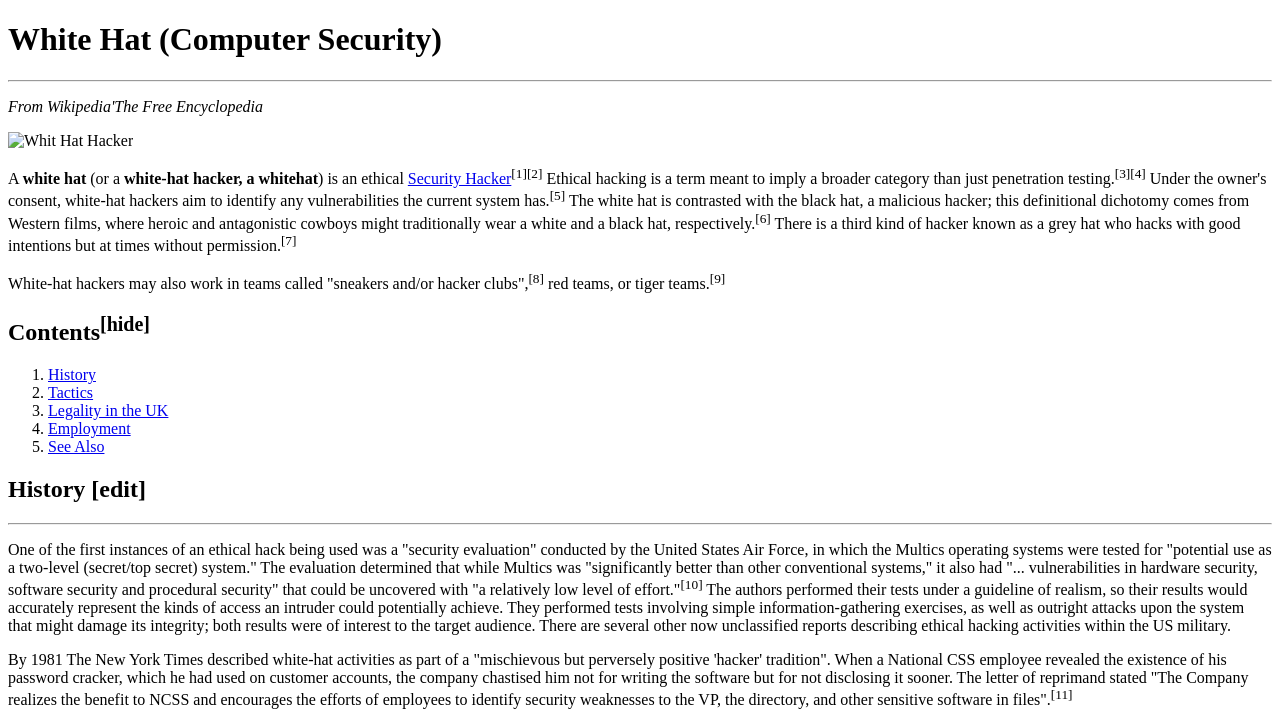
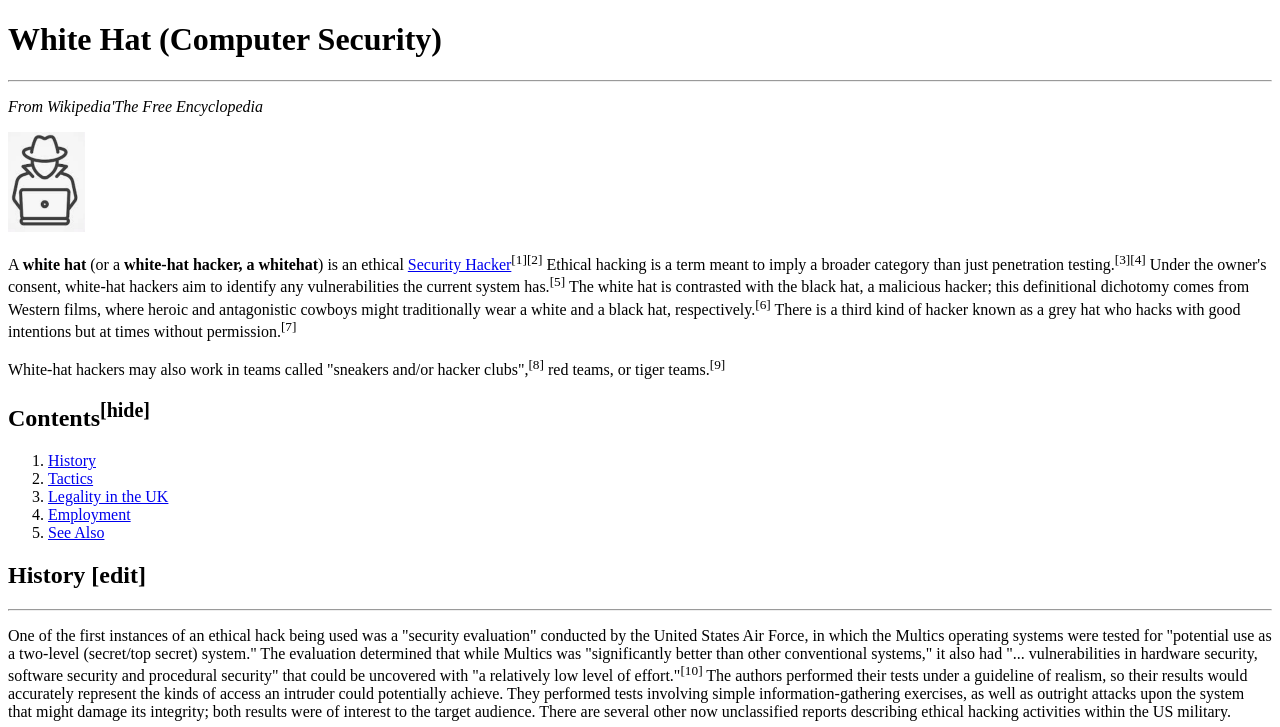
Before and after one commit to rabroking/deepak, a plain HTML site: page index.html in a window 1280 px wide. Shown: the top 727 px of the page. Drawn offline with Linux system fonts and the light colour scheme.

Commit message:
Update index.html

```diff
--- a/index.html
+++ b/index.html
@@ -20,7 +20,7 @@
     <!-- header ends -->
     <main>
         <p><em>From Wikipedia'The Free Encyclopedia</em></p>
-        <img src="C:\Users\mirad\OneDrive\Documents\WEB DEVELOPMENT COURSE\my cool w\images\hacker.png" alt="Whit Hat Hacker" height="100" >
+        <img src="https://github.com/rabroking/deepak/blob/main/Screenshot%20(14).png" alt="Whit Hat Hacker" height="100" >
         <p>A <strong>white hat</strong> (or a<strong> white-hat hacker, a whitehat</strong>) is an ethical <a
                 href="https://en.wikipedia.org/wiki/Security_hacker"> Security Hacker</a><sup>[1][2]</sup> Ethical
             hacking is a term meant to imply a broader category than just penetration testing.<sup>[3][4]</sup> Under
```
